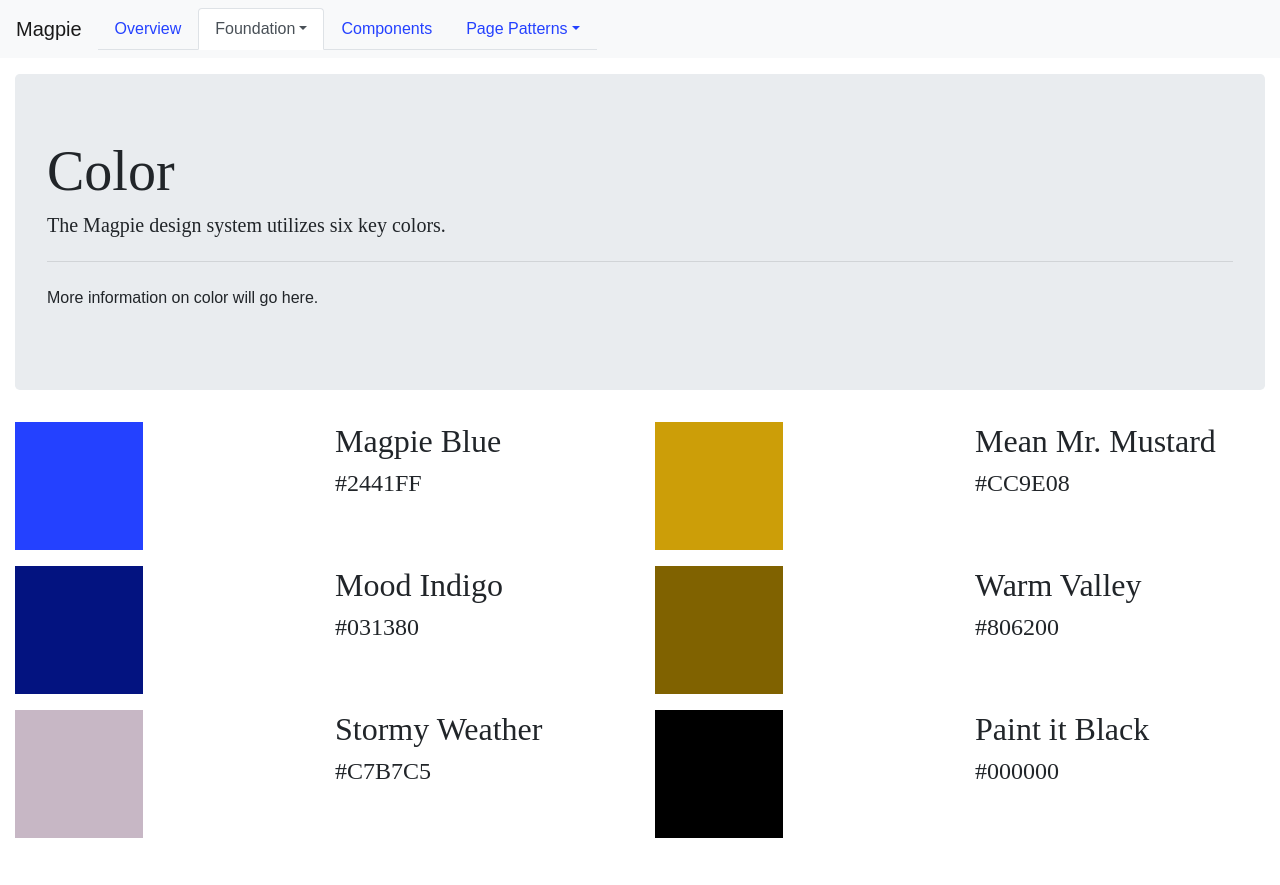
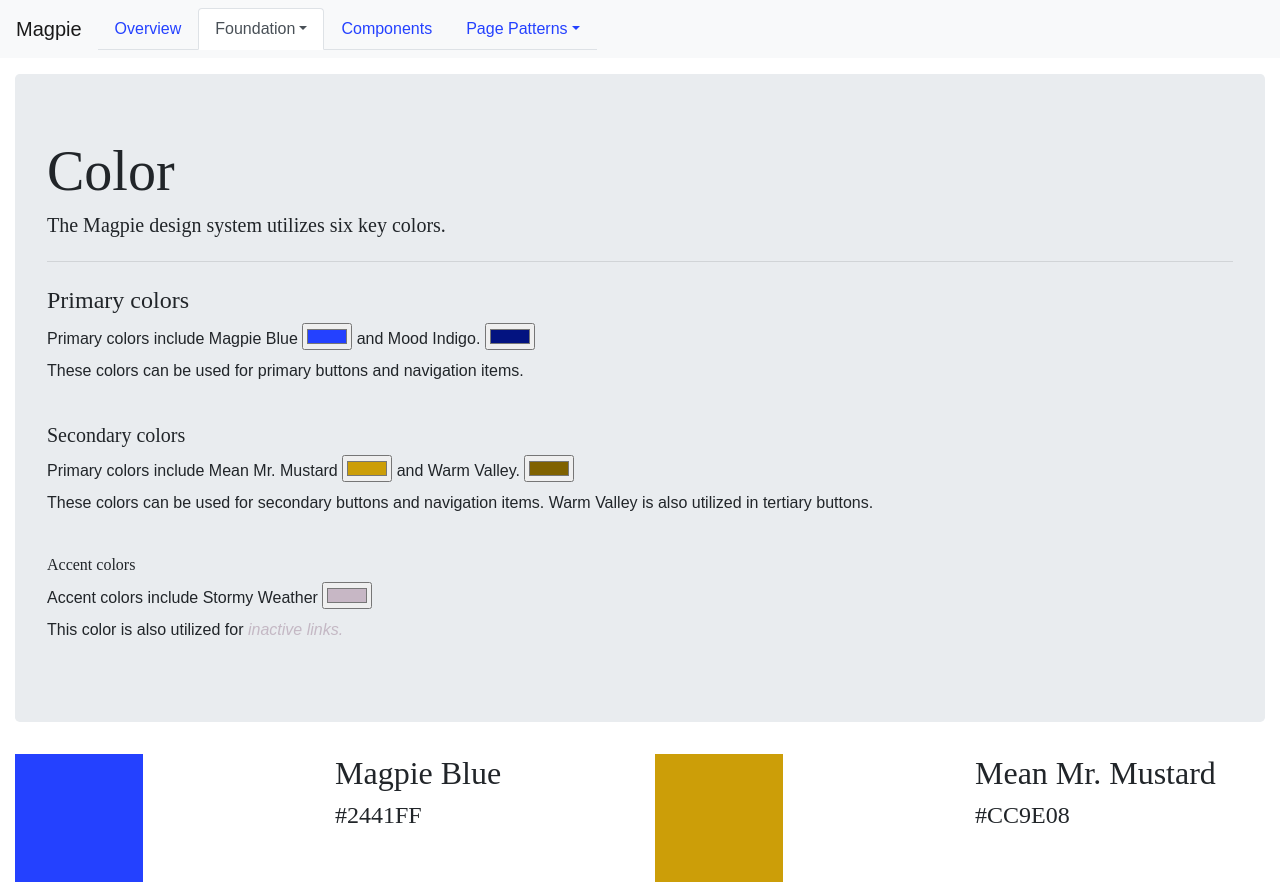
Before and after one commit to zoesreagan/HCI472_FA20_final, a plain HTML site: page foundation_color.html in a window 1280 px wide. Shown: the top 885 px of the page. Before the commit the page ends 838 px from the top, so only its background shows below. Drawn offline with nearby package versions, Linux system fonts and the light colour scheme; a web font is replaced by a local one.

Commit message:
adding color content

```diff
--- a/foundation_color.html
+++ b/foundation_color.html
@@ -83,7 +83,39 @@
                   <h1 class="display-4">Color</h1>
                     <h3 class="lead">The Magpie design system utilizes six key colors.</h3>
                     <hr class="my-4">
-                    <p>More information on color will go here. </p>
+                    <h4>Primary colors</h4>
+                    <p>Primary colors include
+                      <label for="colorpicker">Magpie Blue</label>
+                        <input type="color" id="colorpicker" value="#2441FF">
+
+
+                        and
+
+                        <label for="colorpicker">Mood Indigo.</label>
+                          <input type="color" id="colorpicker" value="#031380"> <br />
+
+                        These colors can be used for primary buttons and navigation items.</p> <br />
+
+                    <h5>Secondary colors</h5>
+                    <p>Primary colors include
+                      <label for="colorpicker">Mean Mr. Mustard</label>
+                        <input type="color" id="colorpicker" value="#CC9E08">
+
+
+                        and
+
+                        <label for="colorpicker">Warm Valley.</label>
+                          <input type="color" id="colorpicker" value="#806200"> <br />
+
+                        These colors can be used for secondary buttons and navigation items. Warm Valley is also utilized in tertiary buttons.</p> <br />
+
+                    <h6>Accent colors</h6>
+                    <p>Accent colors include
+                      <label for="colorpicker">Stormy Weather</label>
+                        <input type="color" id="colorpicker" value="#C7B7C5"> <br />
+
+                        This color is also utilized for <a href="#" class="inactive">inactive links.</a>
+
 
                   </div>
               </div>
```
